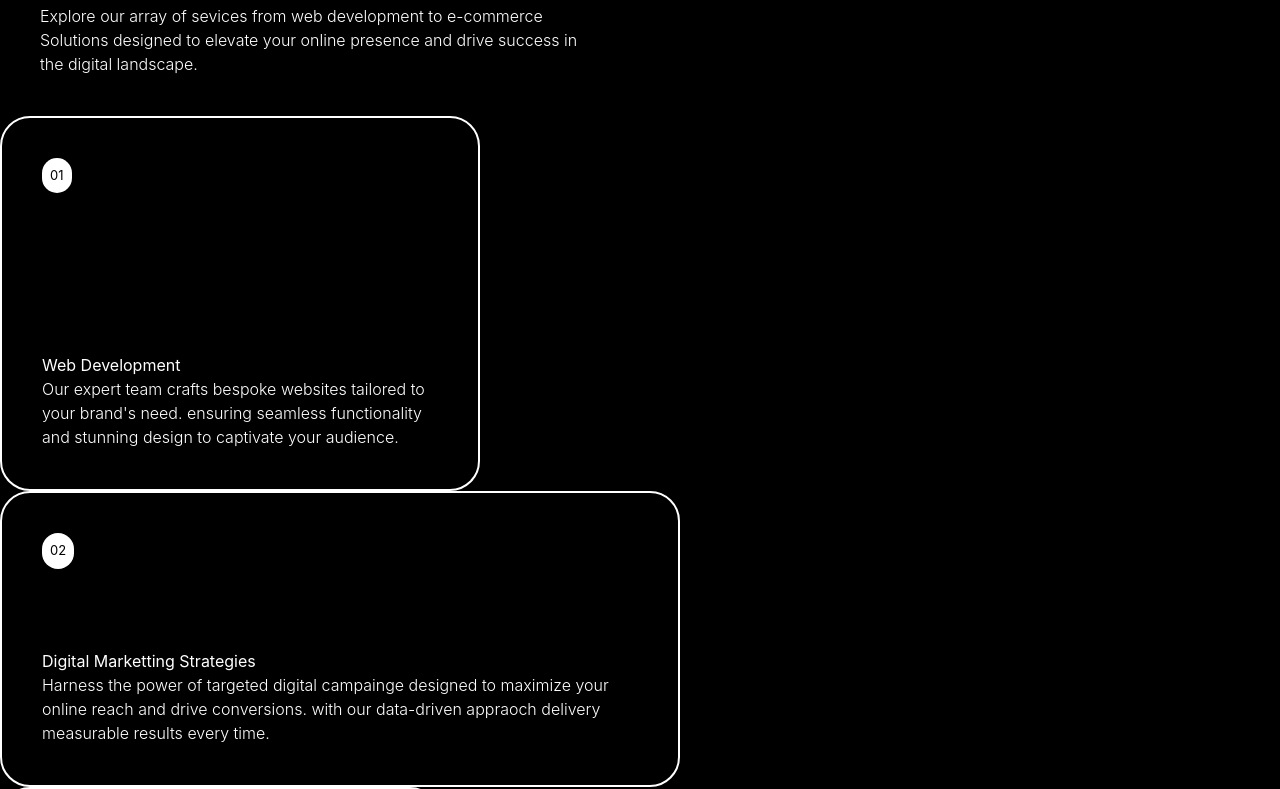
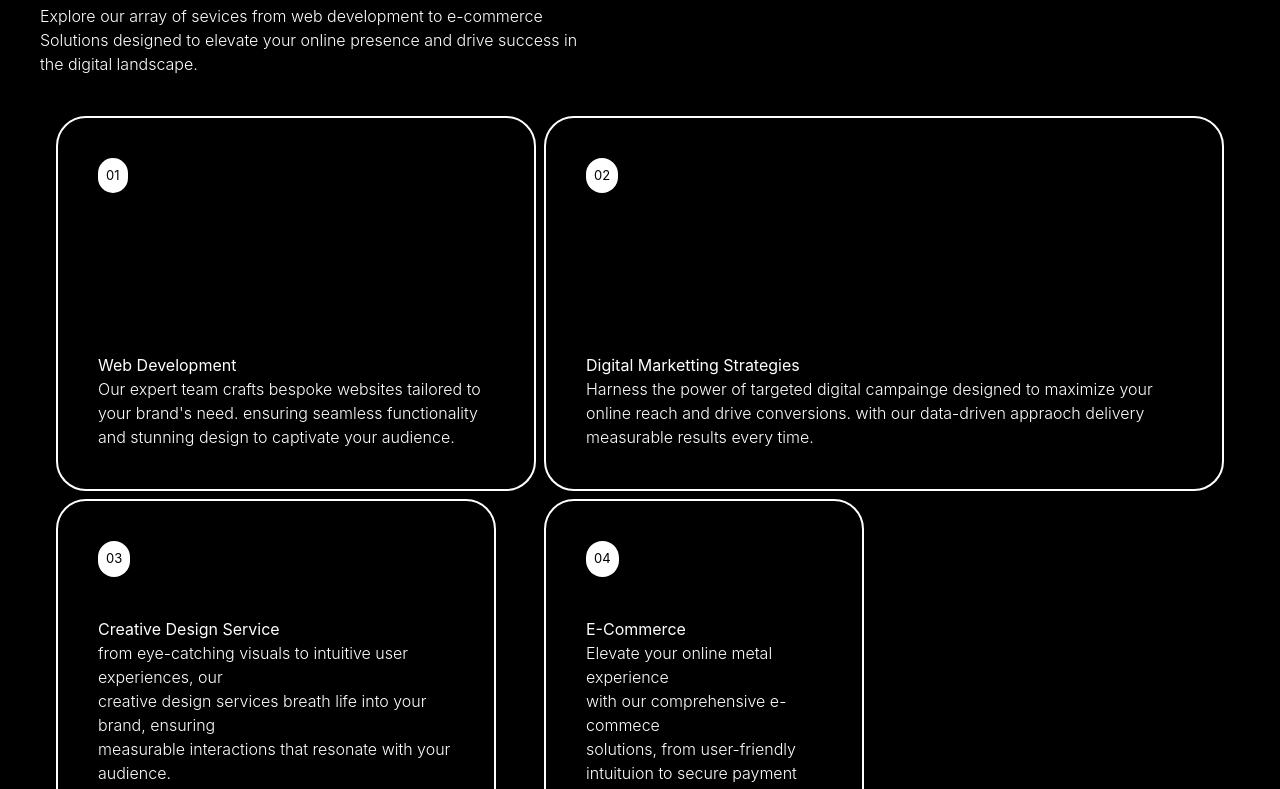
Before and after one commit to Sage-NBA/Light-and-Dark-mode, a React (Vite) app: page /Technology in a window 1280 px wide. Shown: the part 791-1580 px from the top of the page. Built offline with nearby package versions, Linux system fonts and the light colour scheme.

Commit message:
finished updating Technology page

```diff
--- a/src/Pages/Technology.tsx
+++ b/src/Pages/Technology.tsx
@@ -47,7 +47,7 @@ function Home() {
         </p>
       </div>
       {/* Boxes */}
-      <section className=" ">
+      <section className="md:grid md:grid-cols-[480px_680px] md:justify-center gap-2">
         <div className="md:w-120 md:p-10 p-5 w-fit rounded-[30px] p-3 light:border-black border-2 border-white">
           <button className="w-fit rounded-[100px] text-black text-[13px] light:text-white bg-white light:bg-black p-2 ">
             01
@@ -65,7 +65,7 @@ function Home() {
           <button className="w-fit rounded-[100px] text-black text-[13px] light:text-white bg-white light:bg-black p-2 ">
             02
           </button>
-          <h1 className="mt-20">Digital Marketting Strategies</h1>
+          <h1 className="mt-40">Digital Marketting Strategies</h1>
           <p className="font-light">
             Harness the power of targeted digital campainge designed to maximize
             your
```
